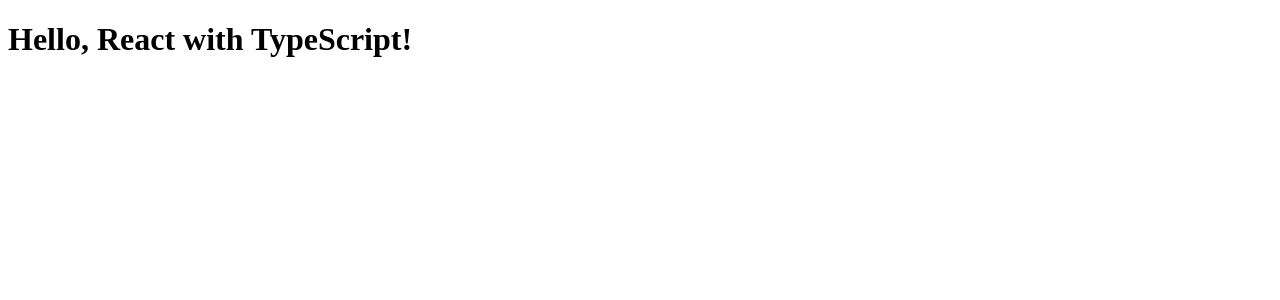
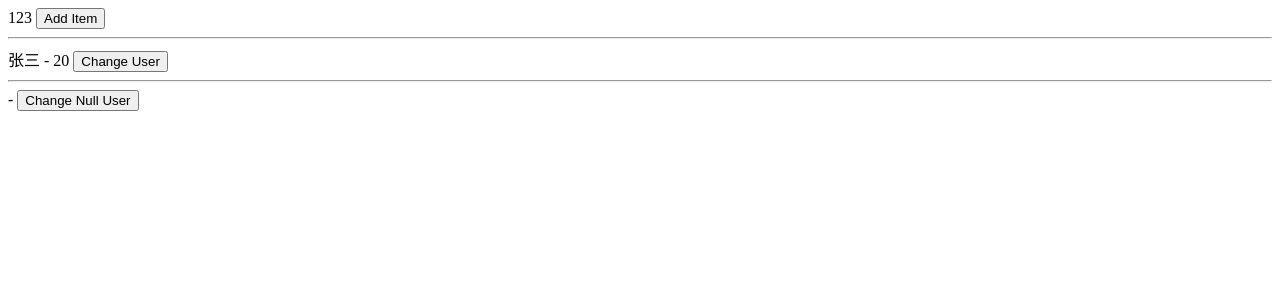
Before and after one commit to u7663394/react-learning-journey, a React (Vite) app in the folder react-ts-demo/: page / in a window 1280 px wide. Shown: the top 300 px of the page. Built offline with nearby package versions, Linux system fonts and the light colour scheme.

Commit message:
feat: useState with TypeScript

```diff
--- /dev/null
+++ b/react-ts-demo/src/01-useState.tsx
@@ -0,0 +1,45 @@
+import { useState } from "react";
+
+/**
+ * 1. 自动推断类型 (明确的初始值)
+ * 2. 传递泛型参数: 限制初始值类型, 限制setState的返回类型
+ * 3. 初始值为 null: 具体类型联合 null 来显式注解
+ */
+
+type User = {
+  name: string;
+  age: number;
+};
+
+function App() {
+  // 1. 自动推断类型
+  const [list, setList] = useState([1, 2, 3]);
+  const changeList = () => {
+    setList([...list, list.length + 1]);
+  };
+
+  // 2. 传递泛型参数
+  const [user, setUser] = useState<User>({ name: "张三", age: 20 });
+  const changeUser = () => {
+    setUser({ name: "李四", age: 30 });
+  };
+
+  // 3. 初始值为 null
+  const [nullUser, setNullUser] = useState<User | null>(null);
+  const changeNullUser = () => {
+    setNullUser({ name: "王五", age: 40 });
+  };
+
+  return (
+    <div>
+      {list} <button onClick={changeList}>Add Item</button>
+      <hr />
+      {user.name} - {user.age} <button onClick={changeUser}>Change User</button>
+      <hr />
+      {nullUser?.name} - {nullUser?.age}
+      <button onClick={changeNullUser}>Change Null User</button>
+    </div>
+  );
+}
+
+export default App;
--- a/react-ts-demo/src/main.tsx
+++ b/react-ts-demo/src/main.tsx
@@ -1,4 +1,4 @@
 import { createRoot } from "react-dom/client";
-import App from "./App.tsx";
+import App from "./01-useState";
 
 createRoot(document.getElementById("root")!).render(<App />);
```
